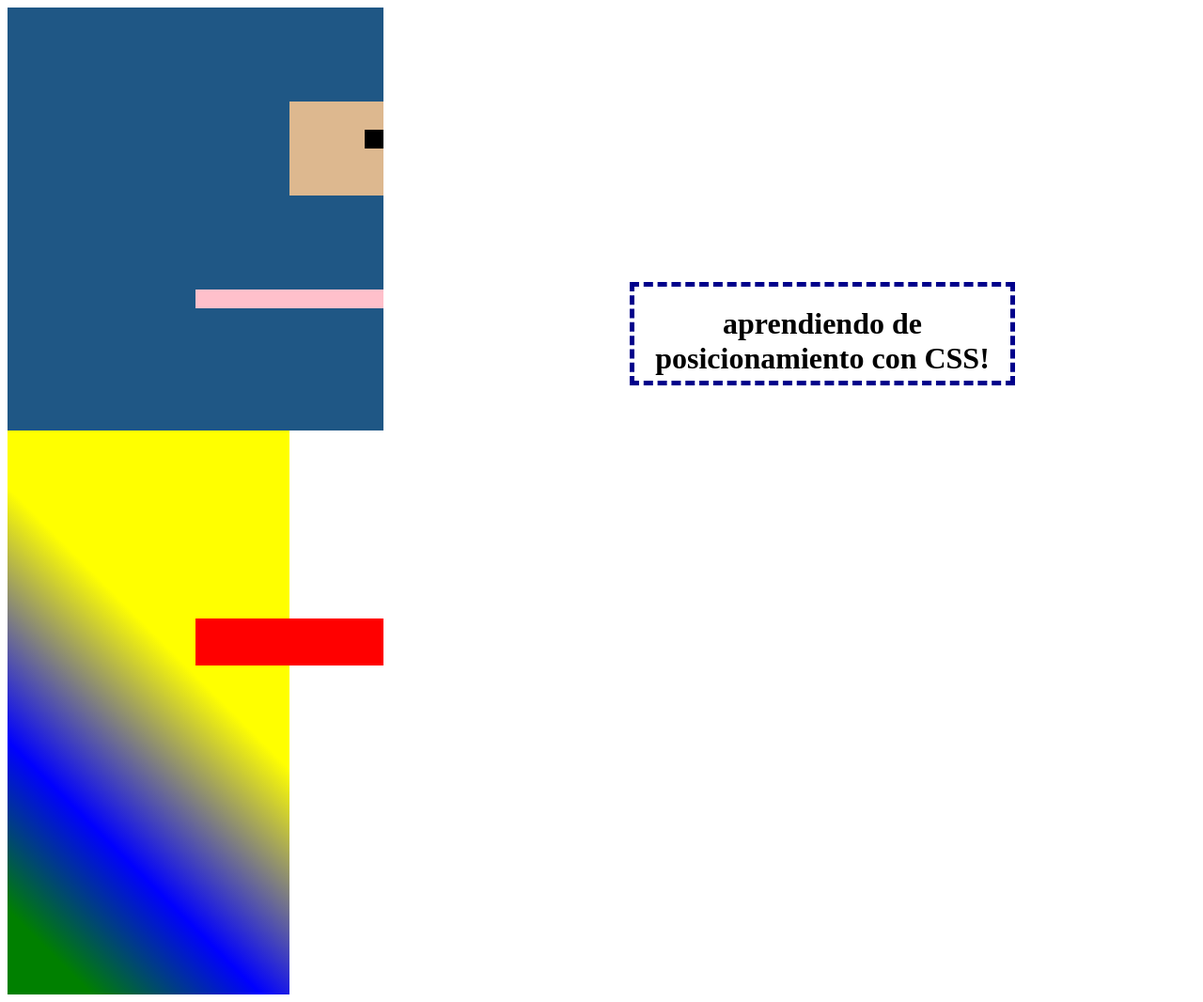
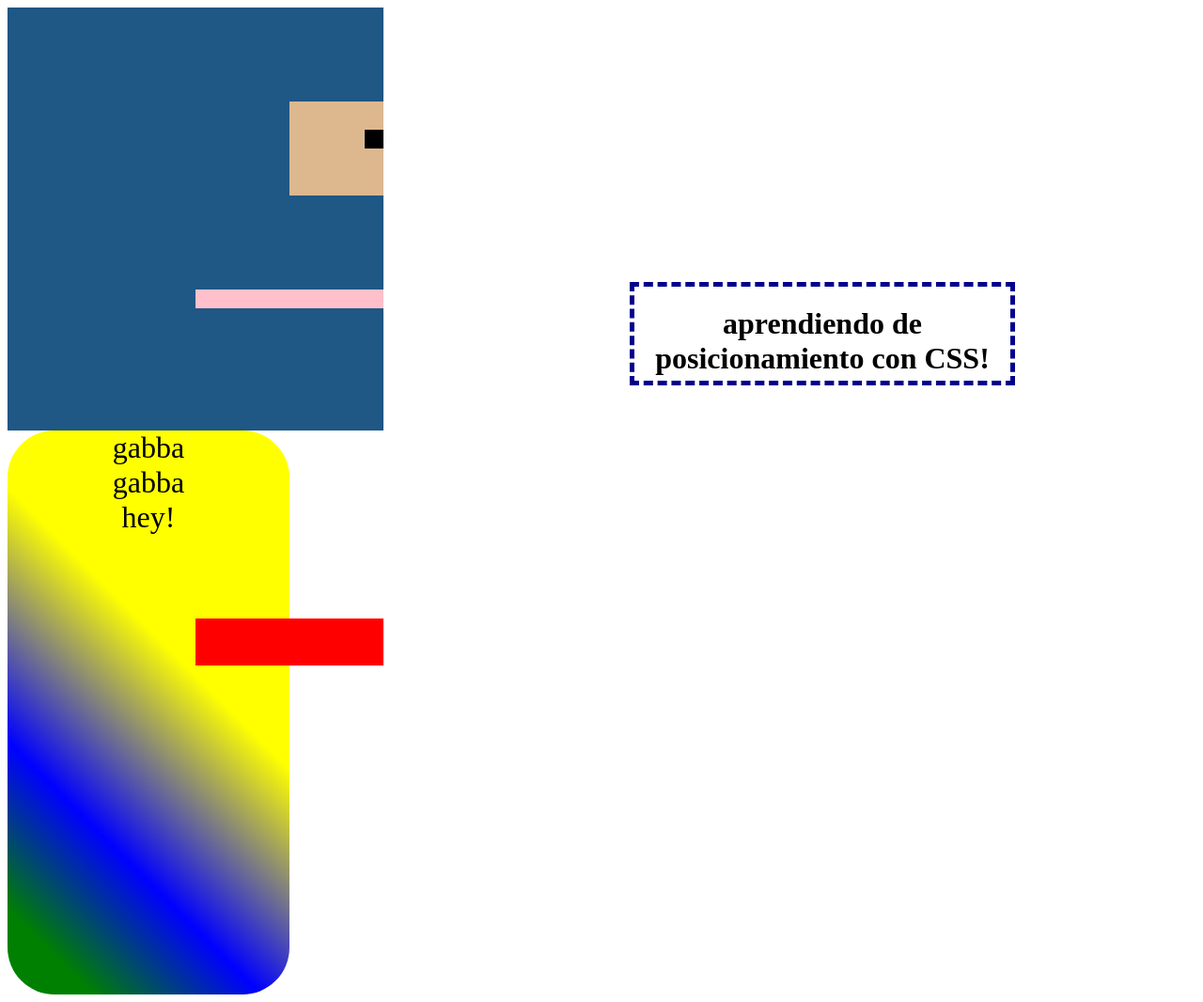
Before and after one commit to Alemoncada/firstCSS, a plain HTML site: page index.html in a window 1280 px wide. Shown: the whole page at 94% size. Drawn offline with Linux system fonts and the light colour scheme.

Commit message:
modificamos el cuerpo agregamos texto

```diff
--- a/index.html
+++ b/index.html
@@ -14,7 +14,7 @@
         </div>
         <div class="boca"></div>
     </div>
-    <div class="cuerpo">
+    <div class="cuerpo"> gabba <br> gabba <br> hey!
         <div class="brazo"></div>
     </div>
     <div class="texto">
--- a/style.css
+++ b/style.css
@@ -41,7 +41,9 @@ background-image: linear-gradient(45deg,green 10%,  blue 30%,  yellow 60%);
 position: relative;
 top:450;
 left: 0;
-;
+text-align: center;
+font-size: 2em;
+border-radius: 50px ;
 }
 
 .brazo {
```
